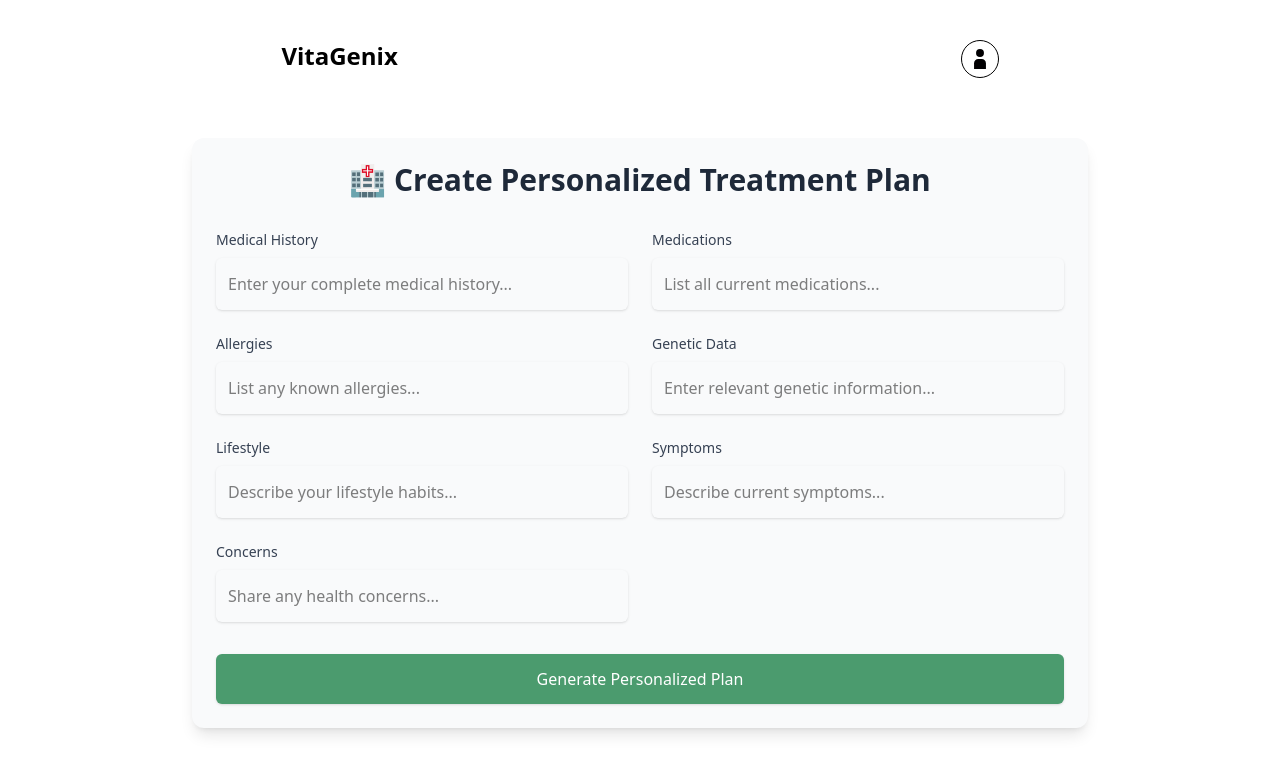
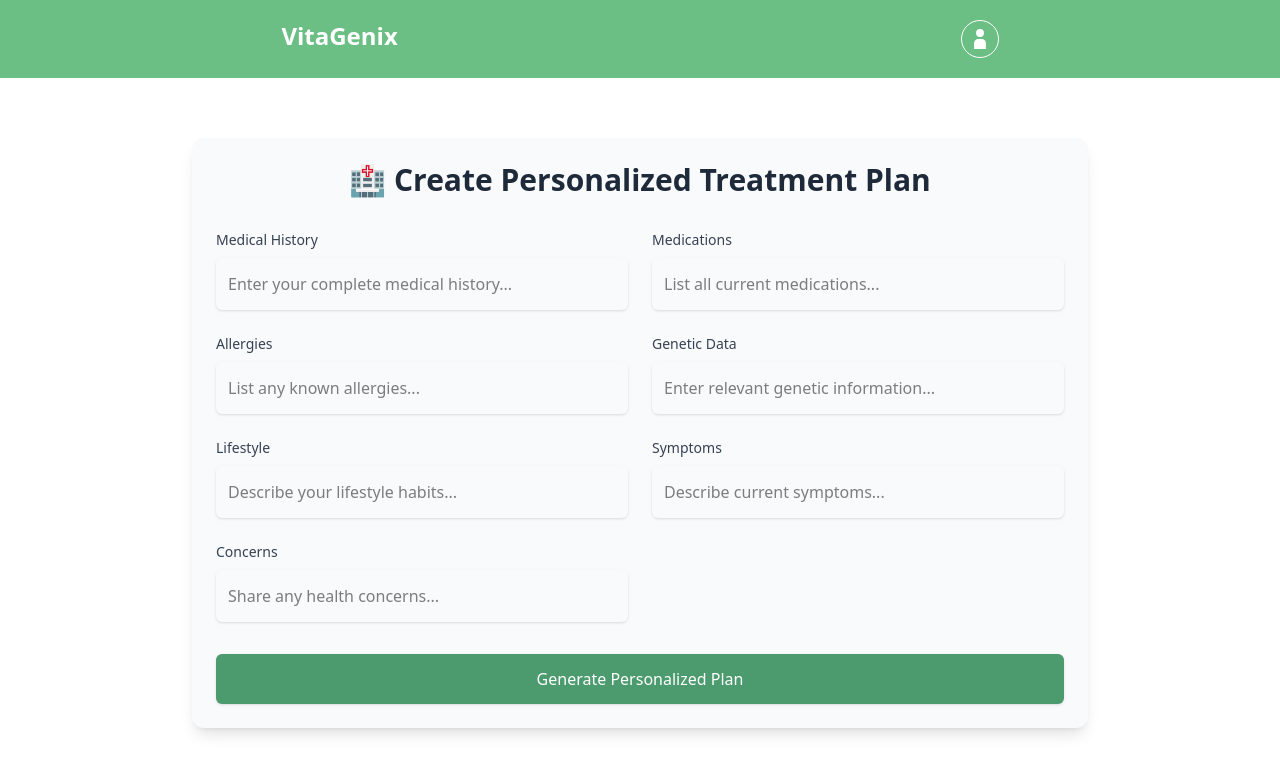
Before and after one commit to aditya-chopde/HackOn_BinaryBrains, a React (Vite) app in the folder client/: page /generate-plan in a window 1280 px wide. Shown: the top 774 px of the page. Built offline with nearby package versions, Linux system fonts and the light colour scheme.

Commit message:
some changes

```diff
--- a/client/src/components/DashboardNavbar.jsx
+++ b/client/src/components/DashboardNavbar.jsx
@@ -6,14 +6,14 @@ const DashboardNavbar = () => {
   const navigate = useNavigate();
   return (
     <>
-      <nav className="flex flex-row justify-around mt-10">
+      <nav className="flex flex-row justify-around py-5 bg-[#6bbf84]">
         <div onClick={()=> navigate("/dashboard")} className="cursor-pointer">
-          <h2 className="font-bold text-2xl">VitaGenix</h2>
+          <h2 className="font-bold text-2xl text-white">VitaGenix</h2>
         </div>
         <div>
             <ul>
-                <li className="border border-1 rounded-full p-2 cursor-pointer">
-                    <img src={svgs.user} alt="user_svg" className="w-5"/>
+                <li className="border border-white border-1 rounded-full p-2 cursor-pointer" onClick={()=> navigate("/")}>
+                    <img src={svgs.user} alt="user_svg" className="w-5 invert"/>
                 </li>
             </ul>
         </div>
--- a/client/src/components/GeneratePlan.jsx
+++ b/client/src/components/GeneratePlan.jsx
@@ -109,8 +109,8 @@ const GeneratePlan = () => {
             disabled={isLoading}
             className={`w-full px-6 py-3 border border-transparent rounded-md
                       shadow-sm text-white font-medium bg-[#4b9b6e] hover:bg-[#6bbf84]
-                      focus:outline-none focus:ring-2 focus:ring-[#6bbf84] cursor-pointer hover:-translate-y-1
-                      transition duration-300 ${isLoading ? 'opacity-50 cursor-not-allowed' : ''}`}
+                      focus:outline-none focus:ring-2 focus:ring-[#6bbf84] hover:-translate-y-1
+                      transition duration-300 ${isLoading ? 'opacity-50 cursor-not-allowed' : 'cursor-pointer'}`}
           >
             {isLoading ? 'Generating Plan...' : 'Generate Personalized Plan'}
           </button>
--- a/client/src/components/SeePlans.jsx
+++ b/client/src/components/SeePlans.jsx
@@ -20,7 +20,7 @@ const SeePlans = () => {
     })
 
   return (
-    <div className='w-[825px] mx-auto my-5'>
+    <div className='w-[825px] mx-auto my-10'>
       <div>
         <button className='bg-[#4b9b6e] text-white px-3 py-2 rounded-sm cursor-pointer transition-all hover:-translate-y-1' onClick={()=> navigate("/generate-plan")}>Generate Plan</button>
       </div>
@@ -31,7 +31,7 @@ const SeePlans = () => {
         {data.map((item)=>[
             <div key={item._id} className='cursor-pointer my-1 flex flex-row gap-2 group' onClick={()=> navigate(`/plan/${item._id}`)}>
                 <img src={svgs.arrow_right} alt="arrow_right" className='w-5 group-hover:-rotate-90 transition-all '/>
-                <p className=''>{(item.treatmentPlan).split(" ").slice(0, 10).join(" ") + "..."}</p>
+                <p className=''>{(item.treatmentPlan).split(" ").slice(0, 12).join(" ") + "..."}</p>
             </div>
         ])}
       </div>
--- a/client/src/components/SinglePlan.jsx
+++ b/client/src/components/SinglePlan.jsx
@@ -7,8 +7,8 @@ const SinglePlan = () => {
 
   const formatText = (text = "") => {
     return text
-      .replace(/\*\*(.*?)\*\*/g, "<strong>$1</strong>") // Bold text
-      .replace(/\n/g, "<br/>"); // Preserve line breaks
+      .replace(/\*\*(.*?)\*\*/g, "<strong>$1</strong>")
+      .replace(/\n/g, "<br/>");
   };
 
   const [data, setData] = useState(null);
@@ -26,7 +26,7 @@ const SinglePlan = () => {
 
   useEffect(() => {
     getPlan(id);
-  }, [id]); // ✅ Run only when id changes
+  }, [id]);
 
   return (
     <div>
```
